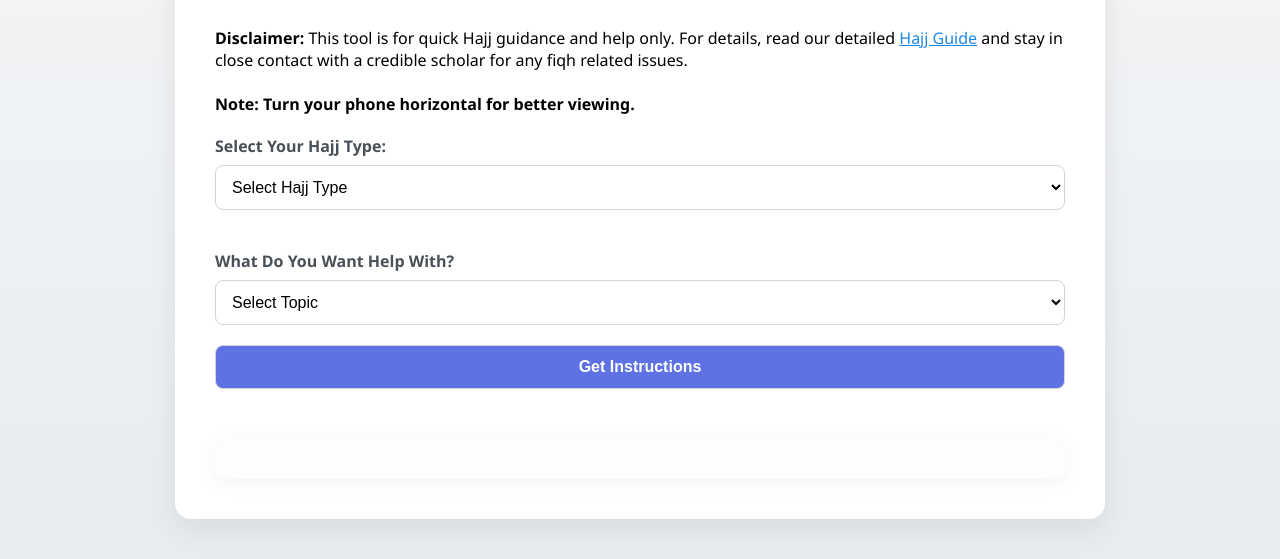
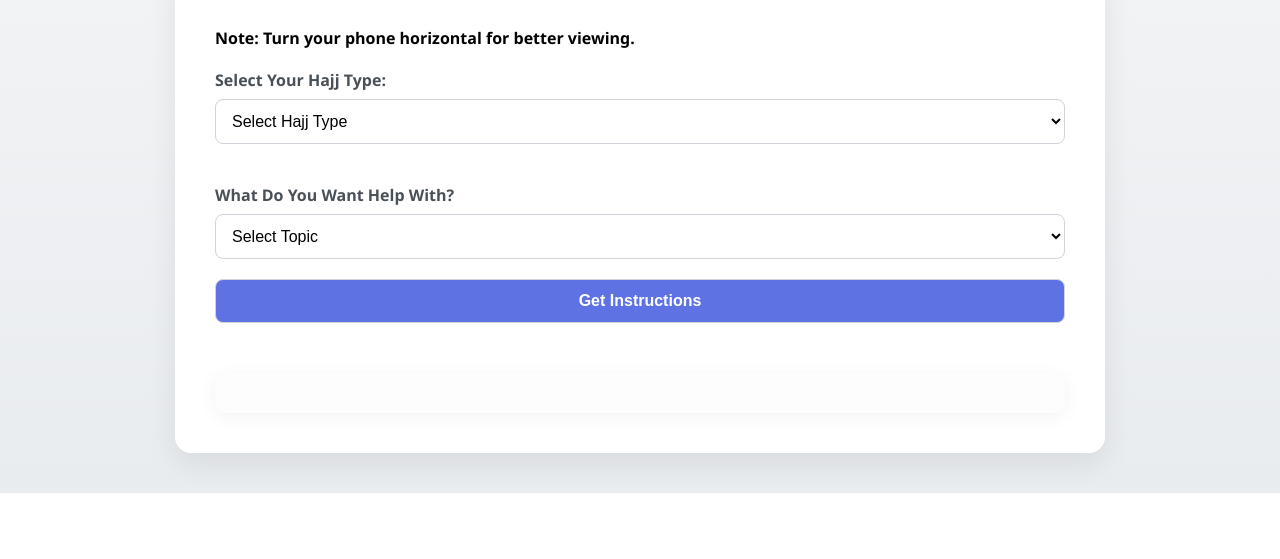
Before and after one commit to jawadkhan86/hajj-guidance-tool, a plain HTML site: page index.html in a window 1280 px wide. Shown: the part 445-1004 px from the top of the page. After the commit the page ends 938 px from the top, so only its background shows below. Drawn offline with Linux system fonts and the light colour scheme.

Commit message:
Update index.html

```diff
--- a/index.html
+++ b/index.html
@@ -89,14 +89,7 @@
   <p style="text-align: center; font-size: 0.95rem; margin-top: -10px; margin-bottom: 30px; color: #666;">
       by <a href="https://theblessednights.com" target="_blank" style="color: #1e88e5; font-weight: 500;">TheBlessedNights</a>
     </p>
-
-
-   <strong>Disclaimer:</strong> This tool is for quick Hajj guidance and help only. For details, read our detailed <a href="https://theblessednights.com/how-to-perform-hajj/" target="_blank" style="color: #1e88e5; font-weight: 500;">Hajj Guide</a> and stay in close contact with a credible scholar for any fiqh related issues.<br><br>
-
 <strong>Note: Turn your phone horizontal for better viewing.</strong>
-
-
-
 
     <label for="hajjType">Select Your Hajj Type:</label>
     <select id="hajjType">
```
